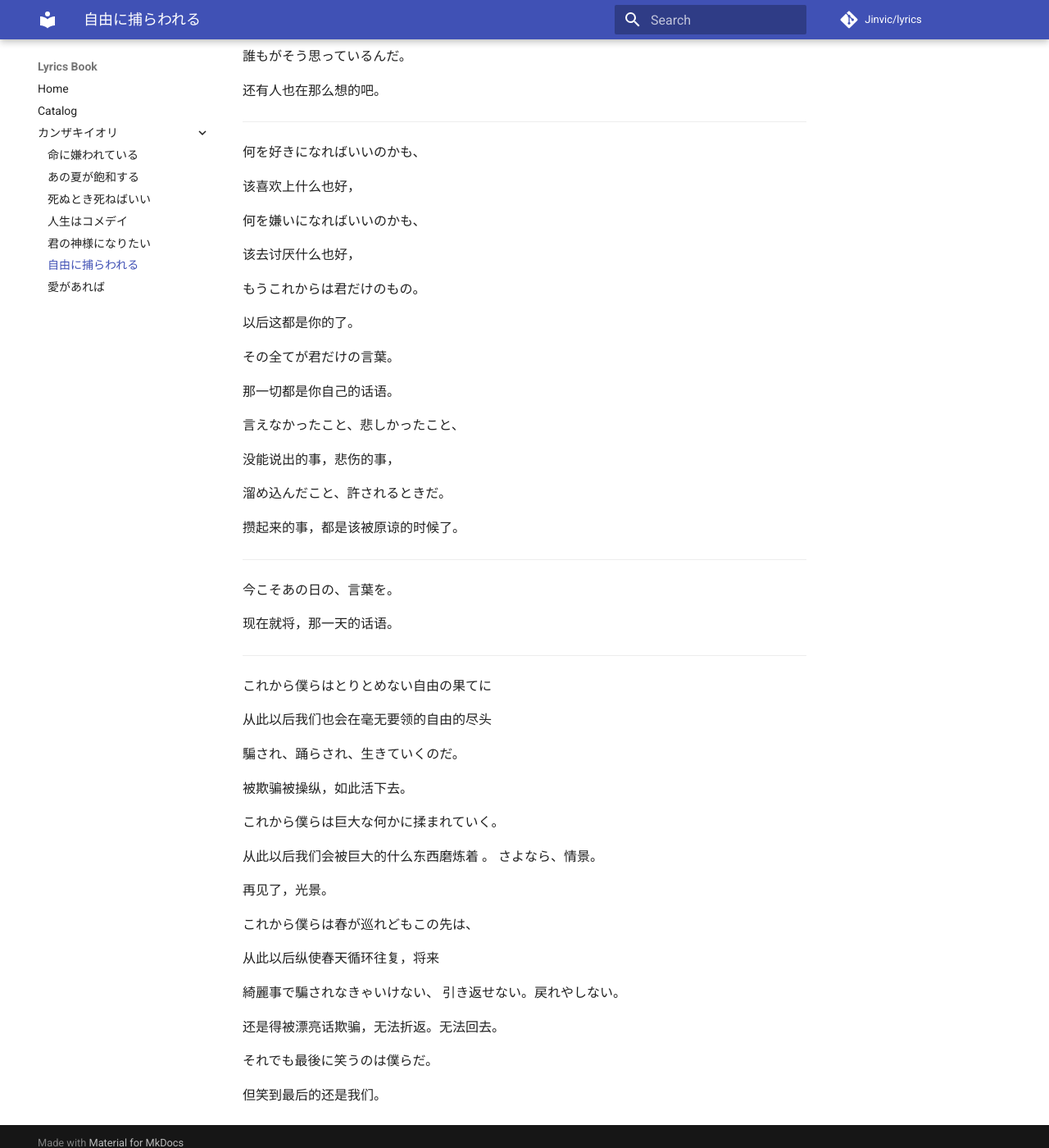
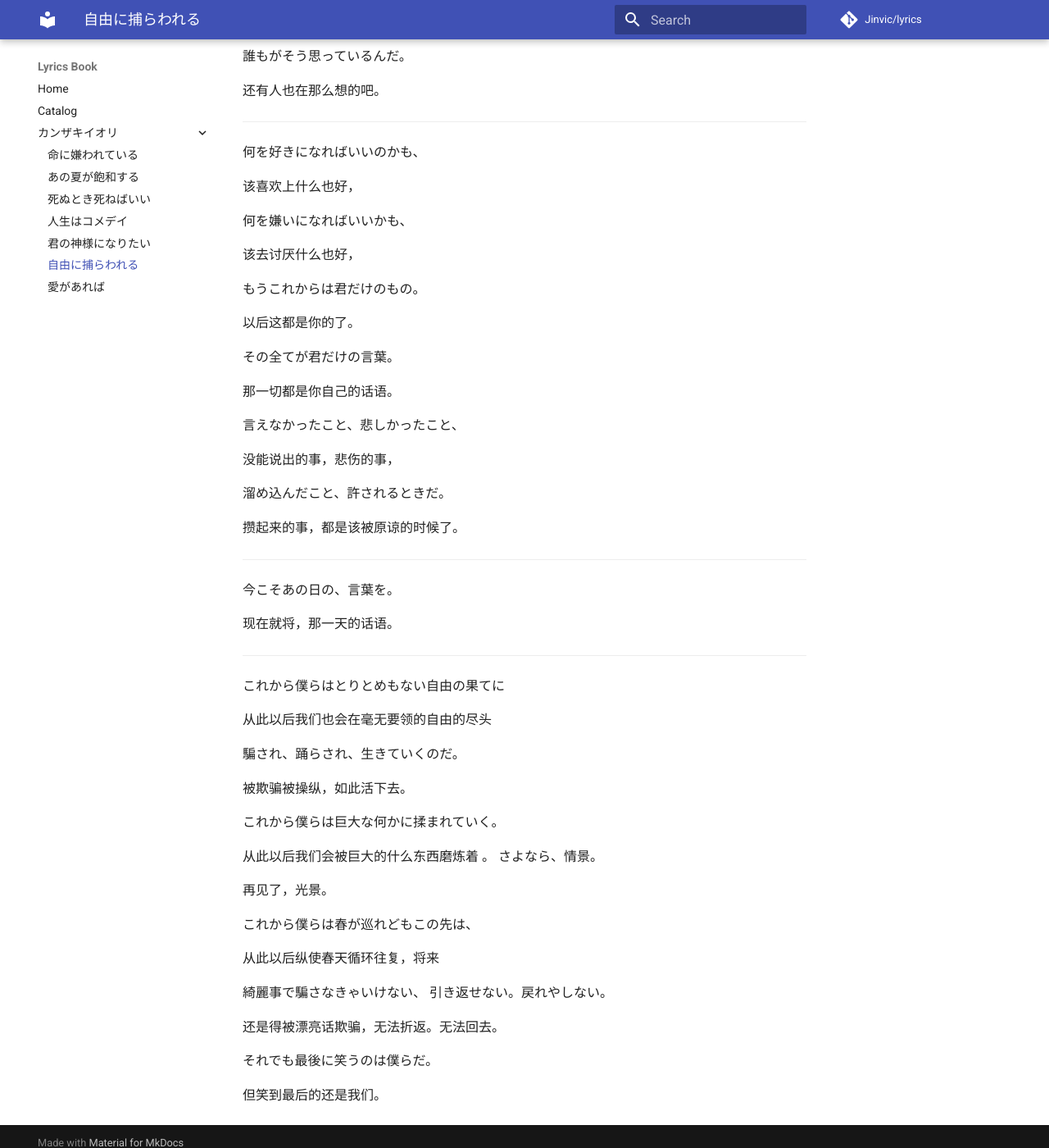
Before and after one commit to Jinvic/lyrics, an MkDocs documentation site: the page built from docs/カンザキイオリ/自由に捕らわれる.md, in a window 1280 px wide and 1400 px high, scrolled down 5699 px. Shown: the whole window at 82% size. Built offline with MkDocs 1.6.1 and Material for MkDocs 9.7.7, drawn with Linux system fonts in a browser that asks for light colours; comment, search, counter and statistics services are not loaded; some of the changed text lies outside the part shown.

Commit message:
fix: 自由に捕らわれる

```diff
--- a/docs/カンザキイオリ/自由に捕らわれる.md
+++ b/docs/カンザキイオリ/自由に捕らわれる.md
@@ -262,7 +262,7 @@
 
 把敌人说成是「周围」 的话，
 
-「バカにした奴ら」だというのなら、
+「バカにした奴ら」だというなら、
 
 说成是「糊弄我的家伙们」的话，
 
@@ -280,7 +280,7 @@
 
 该喜欢上什么也好，
 
-何を嫌いになればいいのかも、
+何を嫌いになればいいかも、
 
 该去讨厌什么也好，
 
@@ -308,7 +308,7 @@
 
 ---
 
-これから僕らはとりとめない自由の果てに
+これから僕らはとりとめもない自由の果てに
 
 从此以后我们也会在毫无要领的自由的尽头
 
@@ -328,7 +328,7 @@
 
 从此以后纵使春天循环往复，将来
 
-綺麗事で騙されなきゃいけない、 引き返せない。戻れやしない。
+綺麗事で騙さなきゃいけない、 引き返せない。戻れやしない。
 
 还是得被漂亮话欺骗，无法折返。无法回去。
 
```
Also changed, not shown: other parts of docs/カンザキイオリ/自由に捕らわれる.md (+9 -9 lines).
